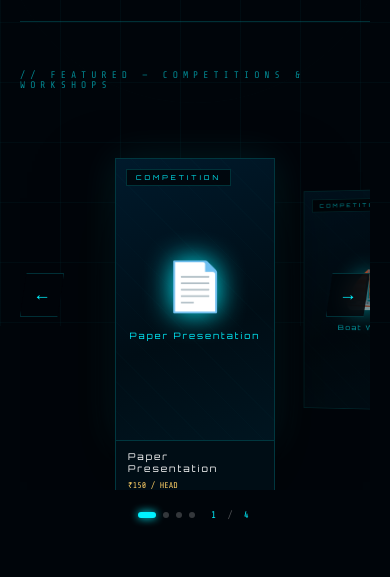
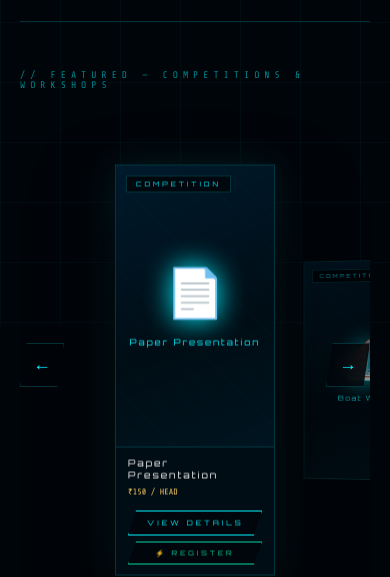
Before and after one commit to aadithr2046-lang/Anchorage-2, a plain HTML site: page events.html in a window 390 px wide. Shown: the part 518-1095 px from the top of the page. Drawn offline with nearby package versions, Linux system fonts and the light colour scheme.

Commit message:
Add files via upload

```diff
--- a/events.html
+++ b/events.html
@@ -326,9 +326,11 @@
             z-index: 0; opacity: 0; pointer-events: none;
         }
 
-        /* Side slides show only the poster portion (clip the info block) */
+        /* Side slides: clip to poster only so they appear uniform height */
         .c-slide:not([data-pos="0"]) .slide-info-block,
-        .c-slide:not([data-pos="0"]) .slide-actions { display: none !important; }
+        .c-slide:not([data-pos="0"]) .slide-actions {
+            display: none !important;
+        }
 
         /* Arrow buttons */
         .carousel-arrow {
@@ -600,15 +602,15 @@
             .day-selector-inner { padding: 0 20px; overflow-x: auto; scrollbar-width: none; }
             .day-selector-inner::-webkit-scrollbar { display: none; }
             .days-container { padding: 0 20px 80px; }
-            .carousel-stage { height: 420px; }
-            .c-slide { width: 180px; height: 320px; }
+            .carousel-stage { height: 520px; }
+            .c-slide { width: 180px; height: auto; }
             .c-slide[data-pos="2"], .c-slide[data-pos="-2"] { opacity: 0; pointer-events: none; }
             .page-hero { padding: 110px 20px 40px; }
         }
         @media (max-width: 600px) {
             .events-grid { grid-template-columns: 1fr; }
-            .carousel-stage { height: 380px; }
-            .c-slide { width: 160px; height: 284px; }
+            .carousel-stage { height: 520px; }
+            .c-slide { width: 160px; height: auto; }
             .c-slide[data-pos="1"], .c-slide[data-pos="-1"] {
                 transform: translate(calc(-50% + 180px), -50%) translateZ(-80px) scale(0.82) rotateY(-14deg);
             }
@@ -1111,13 +1113,13 @@ function renderCard(ev) {
 
 function renderGrid(day) {
     const filter = activeFilter[day];
-    const events = EVENTS.filter(e => e.day === day && (filter === 'all' || e.type === filter));
+    const events = EVENTS.filter(e => e.day === Number(day) && (filter === 'all' || e.type === filter));
     const grid = document.getElementById('grid-' + day);
     if (!grid) return;
     grid.innerHTML = events.length
         ? events.map(renderCard).join('')
         : `<div class="empty-state">// NO EVENTS MATCH FILTER //</div>`;
-    document.getElementById('count-' + day).textContent = EVENTS.filter(e => e.day === day).length + ' EVENTS';
+    document.getElementById('count-' + day).textContent = EVENTS.filter(e => e.day === Number(day)).length + ' EVENTS';
 }
 
 // ════════════════════════════════════════════════════════════
@@ -1207,6 +1209,18 @@ document.addEventListener('DOMContentLoaded', () => {
     });
     initTypeFilters();
 
+    // Touch swipe support for carousel on mobile
+    [1,2,3].forEach(d => {
+        const stage = document.getElementById('stage-' + d);
+        if (!stage) return;
+        let touchStartX = 0;
+        stage.addEventListener('touchstart', e => { touchStartX = e.touches[0].clientX; }, { passive: true });
+        stage.addEventListener('touchend', e => {
+            const diff = touchStartX - e.changedTouches[0].clientX;
+            if (Math.abs(diff) > 40) carouselStep(d, diff > 0 ? 1 : -1);
+        }, { passive: true });
+    });
+
     document.getElementById('modalClose').addEventListener('click', closeModal);
     document.getElementById('event-modal').addEventListener('click', function(e) {
         if (e.target === this) closeModal();
```
